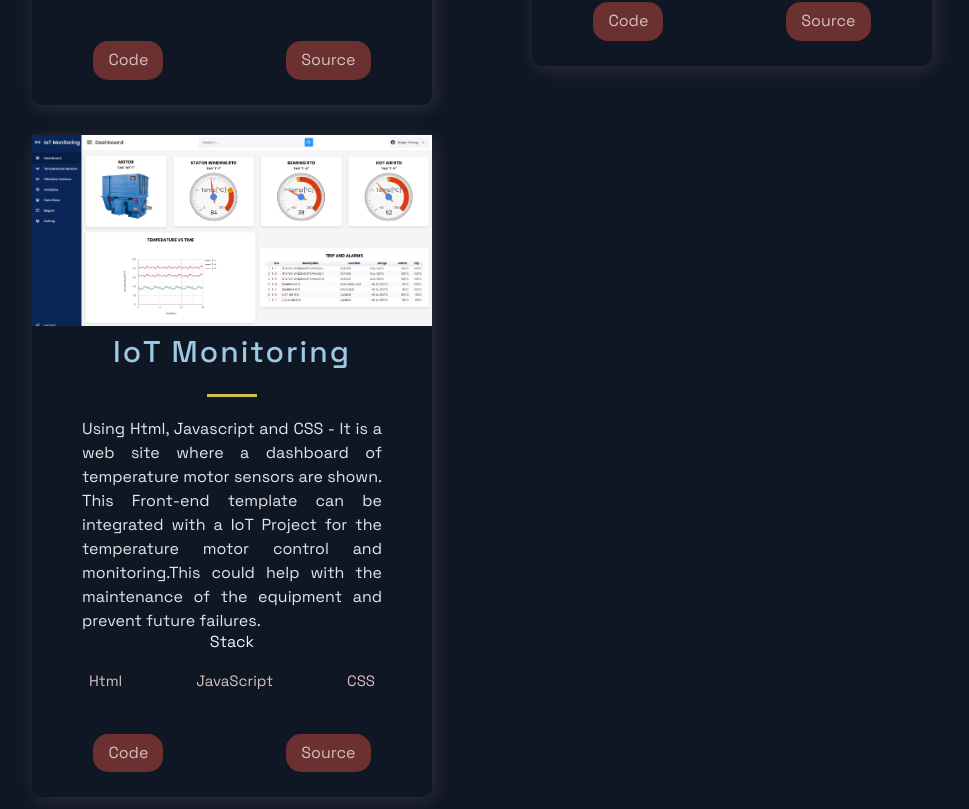
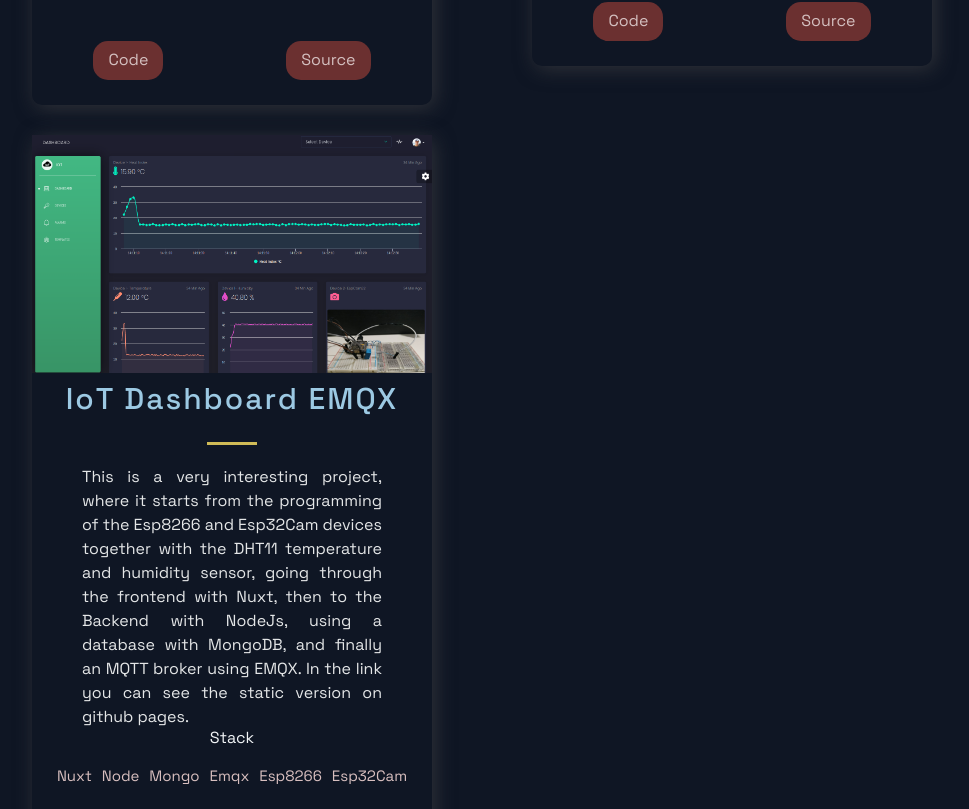
Before and after one commit to rch-goldsnaker/R006_Portafolio_NextJs, a Next.js app: page / in a window 1280 px wide. Shown: the part 1471-2280 px from the top of the page, without its empty margins (158-1127 px from the left). Built offline with nearby package versions, Linux system fonts and the light colour scheme.

Commit message:
Adding a new IoT project in cards

```diff
--- a/src/constants/constants.js
+++ b/src/constants/constants.js
@@ -18,12 +18,12 @@ export const projects = [
     id: 1,
   },
   {
-    title: 'IoT Monitoring',
-    description:"Using Html, Javascript and CSS - It is a web site where a dashboard of temperature motor sensors are shown. This Front-end template can be integrated with a IoT Project for the temperature motor control and monitoring.This could help with the maintenance of the equipment and prevent future failures.",
-    image: '/images/iotmotor.PNG',
-    tags: ['Html', 'JavaScript','CSS'],
-    source: 'https://rch-goldsnaker.github.io/rch.goldsnaker/',
-    visit: 'https://github.com/rch-goldsnaker/rch.goldsnaker',
+    title: 'IoT Dashboard EMQX',
+    description:"This is a very interesting project, where it starts from the programming of the Esp8266 and Esp32Cam devices together with the DHT11 temperature and humidity sensor, going through the frontend with Nuxt, then to the Backend with NodeJs, using a database with MongoDB, and finally an MQTT broker using EMQX. In the link you can see the static version on github pages.",
+    image: '/images/dashboard-demo-iot.PNG',
+    tags: ['Nuxt', 'Node','Mongo','Emqx','Esp8266','Esp32Cam'],
+    source: 'https://rch-goldsnaker.github.io/iot-demo.github.io/login',
+    visit: 'https://github.com/rch-goldsnaker/iot-demo.github.io',
     id: 2,
   }
 ];
```
Also changed, not shown: public/images/dashboard-demo-iot.png (added).
